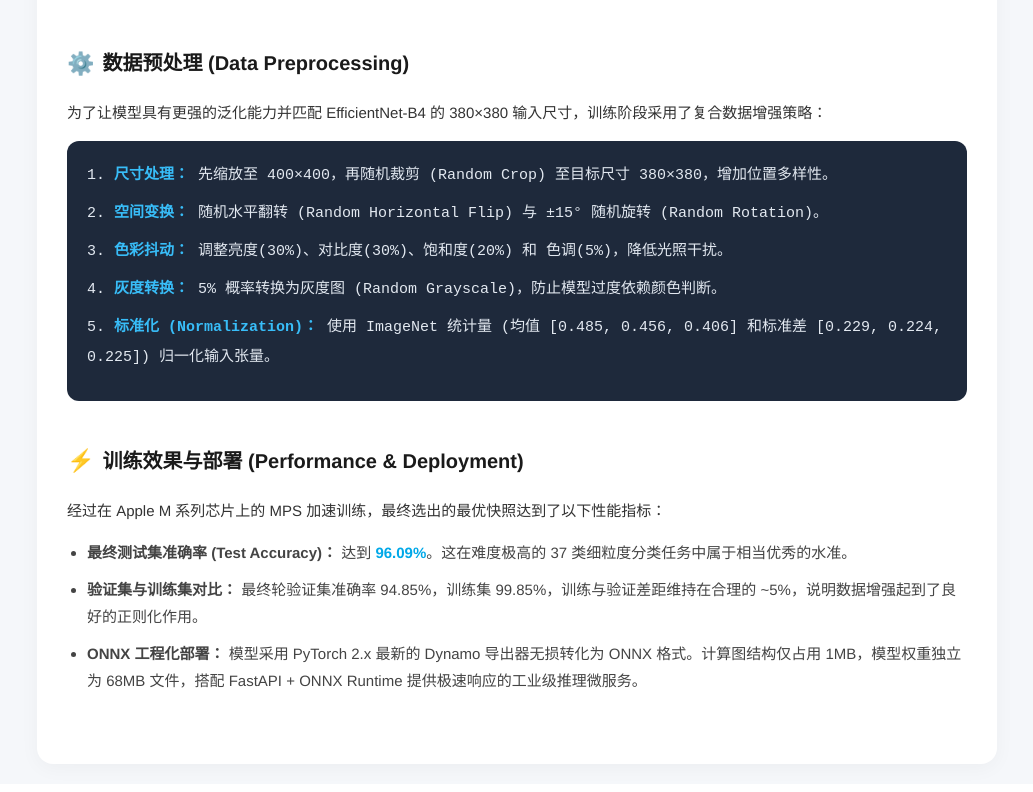
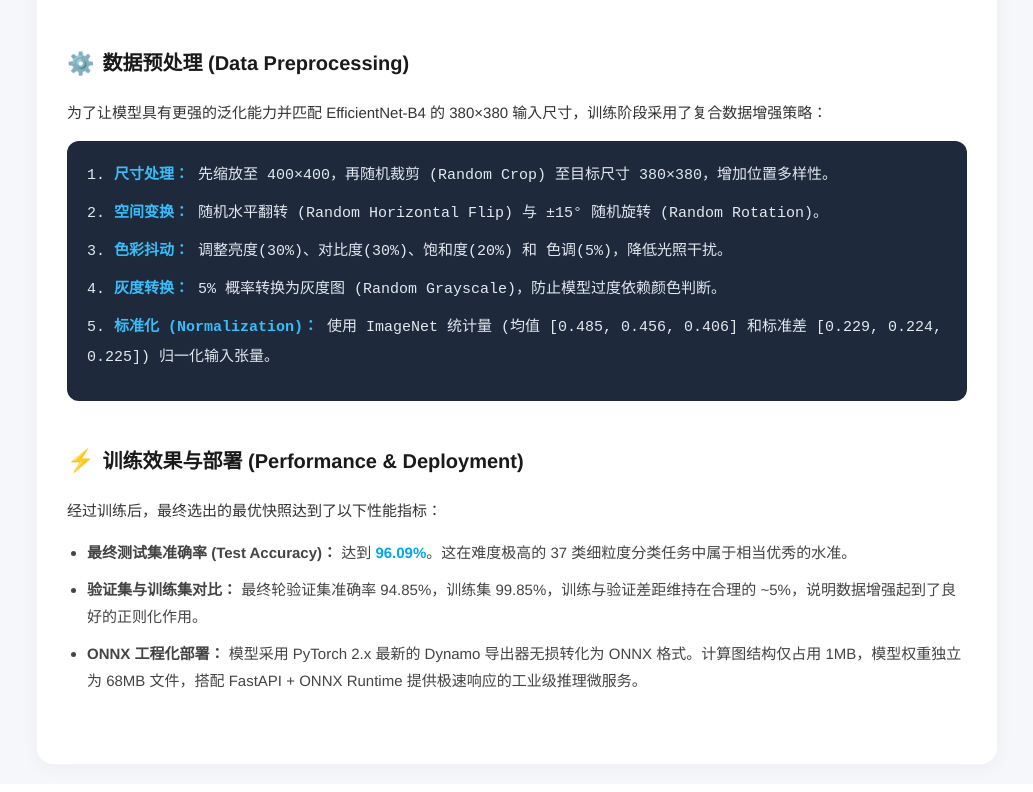
Before and after one commit to jumx0202/PetsSystemFrontend, a Vue app: page /ai-model-info in a window 1280 px wide. Shown: the part 881-1673 px from the top of the page, without its empty margins (123-1156 px from the left). Built offline with nearby package versions, Linux system fonts and the light colour scheme; the HTML template or start-up script is replaced by a standard one.

Commit message:
改善部分功能

```diff
--- a/src/views/AiModelInfo.vue
+++ b/src/views/AiModelInfo.vue
@@ -83,7 +83,7 @@
             <span class="icon">⚡</span> 训练效果与部署 (Performance & Deployment)
           </h2>
           <p>
-            经过在 Apple M 系列芯片上的 MPS 加速训练，最终选出的最优快照达到了以下性能指标：
+            经过训练后，最终选出的最优快照达到了以下性能指标：
           </p>
           <ul>
             <li><strong>最终测试集准确率 (Test Accuracy)：</strong> 达到 <span class="highlight">96.09%</span>。这在难度极高的 37 类细粒度分类任务中属于相当优秀的水准。</li>
```
